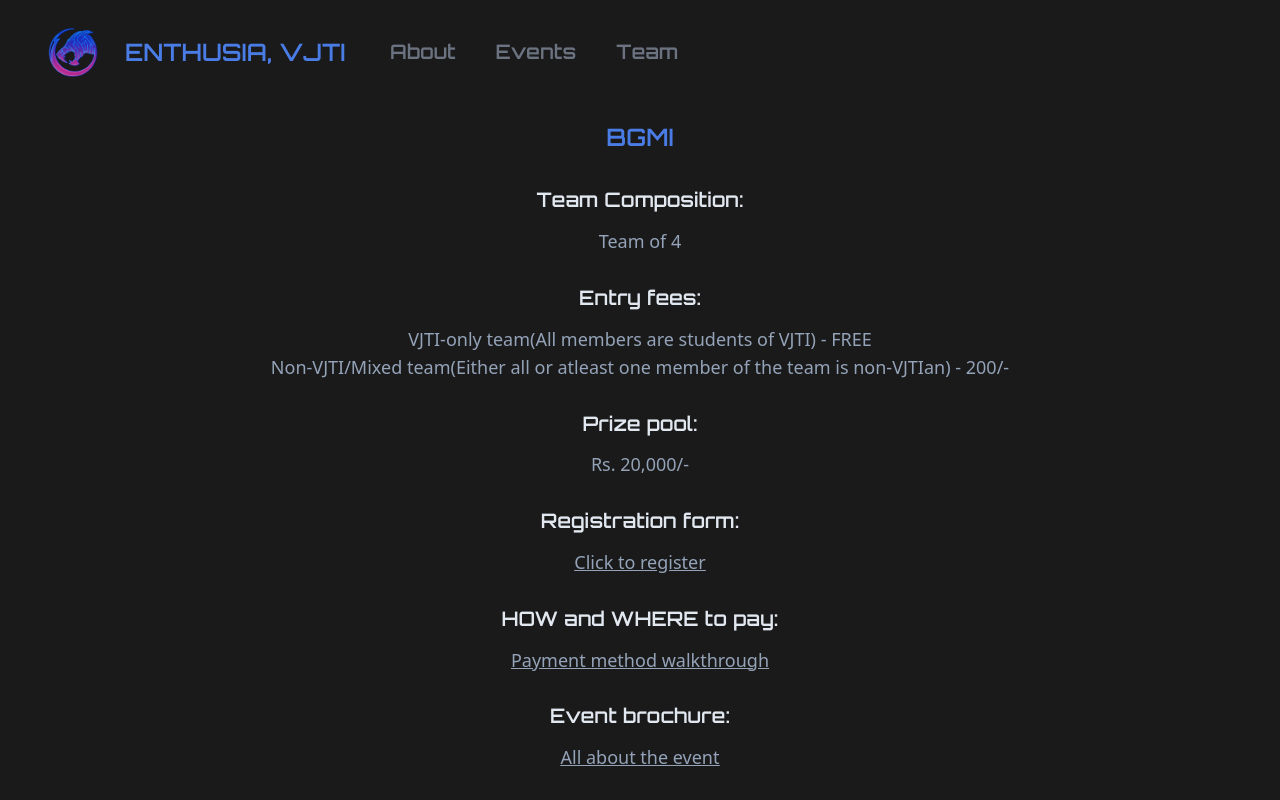
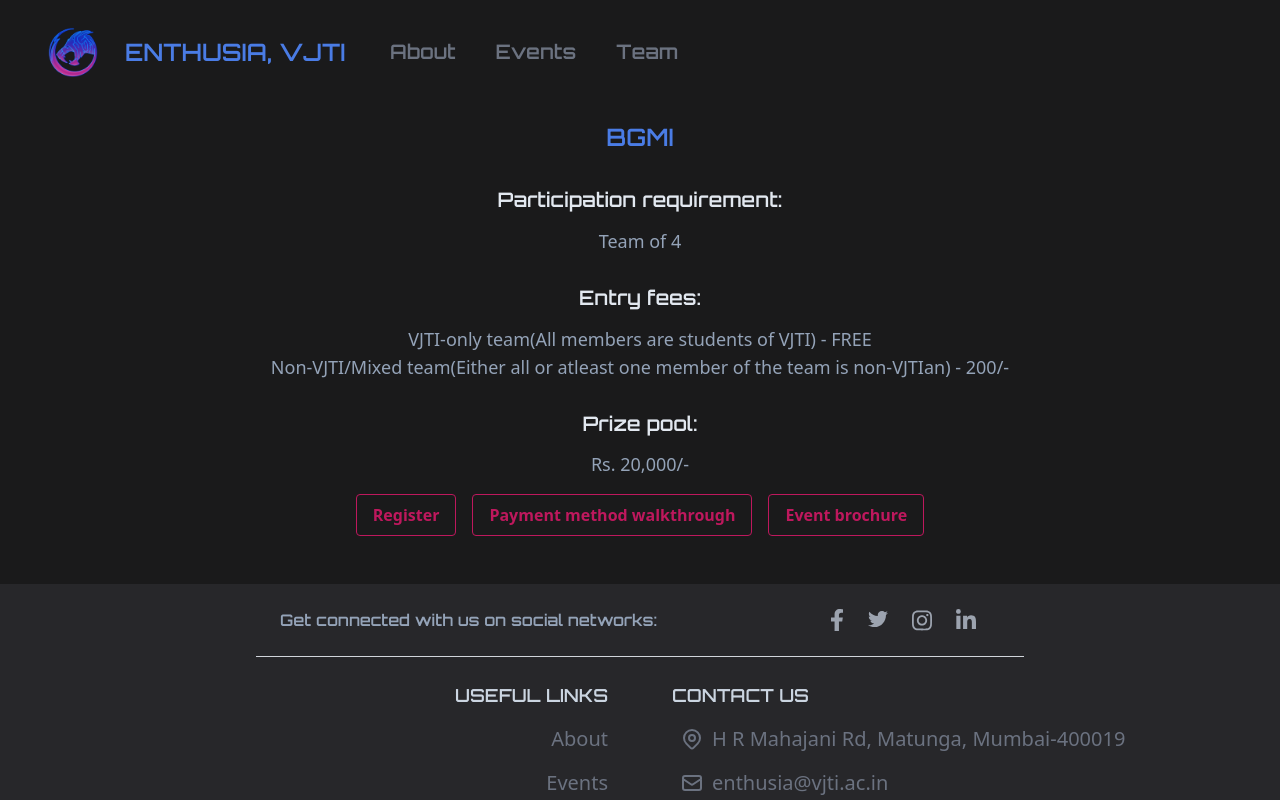
Before and after one commit to KarinaHedaoo/EnthusiaVjti2021, a React (Create React App) app: page /bgmi in a window 1280 px wide. Shown: the top 800 px of the page. Built offline with nearby package versions, Linux system fonts and the light colour scheme.

Commit message:
add upcoming events + minor updates

```diff
--- a/src/UI/Event.js
+++ b/src/UI/Event.js
@@ -4,7 +4,7 @@
     return(<div className="box-content mb-8 w-full">
        <h1 className="text-2xl p-2">{props.event_name}</h1>
        <div className="flex text-xl text-slate-200 justify-center">
-           <h2>Team Composition:</h2>
+           <h2>Participation requirement:</h2>
        </div>
        <div className="font-sans text-lg text-bold text-slate-400 mb-4"><p>{props.teamcomp}</p></div>
 
@@ -19,20 +19,20 @@
        </div>
        <div className="font-sans text-lg text-bold text-slate-400 mb-4"><p>Rs. {props.prizepool}/-</p></div>
 
-       <div className="flex text-xl text-slate-200 justify-center">
-           <h2>Registration form:</h2>
-       </div>
-       <div className="font-sans text-lg text-bold text-slate-400 underline mb-4"><a href={props.form}>Click to register</a></div>
+        <div className="flex justify-center cols-3 gap-4">
+            <button class="bg-transparent hover:bg-blue-700 font-sans text-pink-700 font-semibold hover:text-white py-2 mb-4 px-4 border border-pink-700 hover:border-transparent rounded">
+            <a href={props.form}>Register</a>
+            </button>
 
-       <div className="flex text-xl text-slate-200 justify-center">
-           <h2>HOW and WHERE to pay:</h2>
-       </div>
-       <div className="font-sans text-lg text-bold text-slate-400 underline mb-4"><a href={props.sb}>Payment method walkthrough</a></div>
+            <button class="bg-transparent hover:bg-blue-700 font-sans text-pink-700 font-semibold hover:text-white py-2 mb-4 px-4 border border-pink-700 hover:border-transparent rounded">
+            <a href={props.sb}>Payment method walkthrough</a>
+            </button>
 
-       <div className="flex text-xl text-slate-200 justify-center">
-           <h2>Event brochure:</h2>
-       </div>
-       <div className="font-sans text-lg text-bold text-slate-400 underline mb-4"><a href={props.brochure}>All about the event</a></div>
+            <button class="bg-transparent hover:bg-blue-700 font-sans text-pink-700 font-semibold hover:text-white py-2 mb-4 px-4 border border-pink-700 hover:border-transparent rounded">
+            <a href={props.sb}>Event brochure</a>
+            </button>
+
+        </div>
 
     </div>
     )
--- a/src/UI/Navbar.js
+++ b/src/UI/Navbar.js
@@ -47,7 +47,7 @@
                       key={item.name}
                       href={item.href}
                       className={classNames(
-                        item.current ? 'text-white' : 'text-gray-500 hover:text-fuchsia-600',
+                        item.current ? 'text-white' : 'text-gray-500 hover:text-pink-700',
                         'px-3 py-2 rounded-md text-xl font-medium'
                       )}
                       aria-current={item.current ? 'page' : undefined}
@@ -99,7 +99,7 @@
                 key={item.name}
                 href={item.href}
                 className={classNames(
-                  item.current ? 'text-white' : 'text-gray-500 hover:text-fuchsia-600',
+                  item.current ? 'text-white' : 'text-gray-500 hover:text-pink-700',
                   'block px-2 py-2 rounded-md text-base font-medium border-2 border-gray-500'
                 )}
                 aria-current={item.current ? 'page' : undefined}
--- a/src/pages/About.js
+++ b/src/pages/About.js
@@ -1,9 +1,10 @@
 import logo from "../enthu-logo.png";
 import styles from "./About.module.css";
+import Member from "../UI/Member.js";
 
 function About() {
   return (
-    <div className="about-container">
+    <div className="about-container w-full">
     <div className="py-10">
       <img src={logo} className={styles.logo} alt="logo" />
       <h1 className="text-5xl font-bold">ENTHUSIA, VJTI</h1>
@@ -15,6 +16,22 @@
 fortunate to have a basketball court, cricket ground, football ground,
 and an indoor and outdoor Gymnasium.</h2> </div>
     </div>
+
+    <div className="m-4">
+      <h1 className="text-2xl">Upcoming events<span className="text-pink-700"> (Open to all)</span></h1>
+
+      <div class="p-6 grid grid-cols-1 gap-y-10 gap-x-6 sm:grid-cols-2 lg:grid-cols-4 xl:gap-x-8">
+        <a href="/marathon"><Member name="Marathon" alt="enthusia-marathon-poster"
+        src=""/></a>
+        <a href="/valorant"><Member name="Valorant" alt="enthusia-valorant-poster"
+        src=""/></a>
+        <a href="/bgmi"><Member name="BGMI" alt="enthusia-bgmi-poster"
+        src=""/></a>
+        <a href="/online-chess"><Member name="Chess" alt="enthusia-chess-poster"
+        src=""/></a>
+
+      </div>
+      </div>
     </div>
   );
 }
--- a/src/pages/About.module.css
+++ b/src/pages/About.module.css
@@ -12,7 +12,3 @@
   h1 {
     color: #4a7ce5;
   }
-
-  .about-container {
-    background-image: url(https://github.com/DevayaniShivankar/enthu_core/blob/main/photos/OC-warm.png?raw=true);
-  }
--- a/src/pages/Events.js
+++ b/src/pages/Events.js
@@ -16,7 +16,7 @@
 
               <div class="text-slate-400 text-xl uppercase font-sans">
                 <ul class="list-none">
-                  <li class="p-2"><a href="/marathon">Marathon (open to all)</a></li>
+                  <li class="p-2"><a href="/marathon">Marathon <span className="text-pink-700">(open to all)</span></a></li>
                   <li class="p-2"><a href="#">Athletics (VJTI only)</a></li>
                   <li class="p-2"><a href="#">Football (VJTI only)</a></li>
                   <li class="p-2"><a href="#">Cricket (VJTI only)</a></li>
@@ -38,9 +38,9 @@
 
               <div class="text-slate-400 text-xl uppercase font-sans">
                 <ul class="list-none">
-                  <li class="p-2 pt-2"><a href="/valorant">Valorant (open to all)</a></li>
-                  <li class="p-2"><a href="/bgmi">BGMI (open to all)</a></li>
-                  <li class="p-2"><a href="/online-chess">Chess (open to all)</a></li>
+                  <li class="p-2 pt-2"><a href="/valorant">Valorant <span className="text-pink-700">(open to all)</span></a></li>
+                  <li class="p-2"><a href="/bgmi">BGMI <span className="text-pink-700">(open to all)</span></a></li>
+                  <li class="p-2"><a href="/online-chess">Chess <span className="text-pink-700">(open to all)</span></a></li>
                 </ul>
                 </div>
 
--- a/src/pages/Valorant.js
+++ b/src/pages/Valorant.js
@@ -2,12 +2,14 @@
 
 function Valorant() {
     return (
+
         <Event event_name="Valorant" teamcomp="Playing 5 + 1 substitute" fee="300" prizepool="30,000"
         text1="VJTI-only team(All members are students of VJTI) - FREE"
         text2="Non-VJTI/Mixed team(Either all or atleast one member of the team is non-VJTIan)"
         form=""
         sb=""
         brochure="" />
+
     )
 }
 
```
Also changed, not shown: src/UI/Member.js (indentation only).
